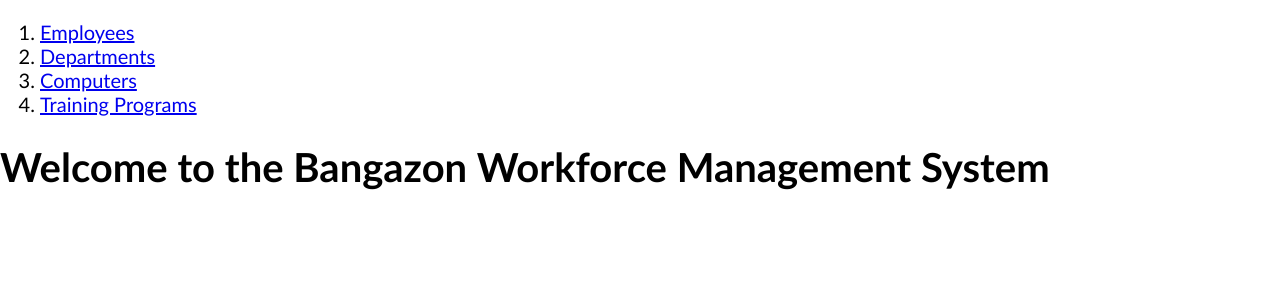
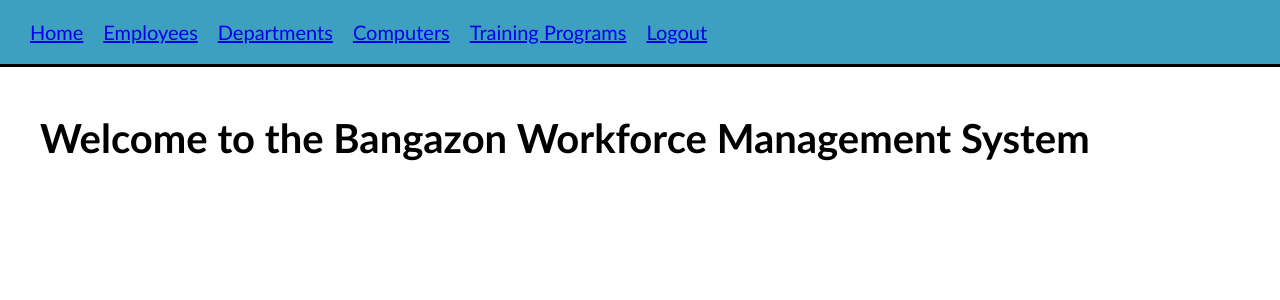
Before and after one commit to nss-day-cohort-38/bangazon-workforce-management-aquarii-star-system, a Django app: page / in a window 1280 px wide. Shown: the top 300 px of the page. Run offline with Django 3.2, Linux system fonts and the light colour scheme; parts of the project's set-up code (start-up, migrations or seed data) failed here and were passed over.

Commit message:
finished navbar

```diff
--- a/hrapp/static/styles/base.css
+++ b/hrapp/static/styles/base.css
@@ -8,3 +8,16 @@ body {
 .main-content {
   padding: 1em 2em;
 }
+
+.navList {
+  list-style-type: none;
+  display: flex;
+  border-bottom: 3px solid black;
+  padding: 1em;
+  margin: 0;
+  background-color: rgb(62, 160, 192);
+}
+
+.navList__route {
+  margin: 0 0.5em;
+}
--- a/hrapp/templates/shared/base.html
+++ b/hrapp/templates/shared/base.html
@@ -16,15 +16,19 @@
 
     <nav id="site-nav">
         <ol class="navList">
+            <li class="navList__route"><a href="{% url 'hrapp:home' %}">Home</a></li>
             <li class="navList__route"><a href="{% url 'hrapp:employees' %}">Employees</a></li>
             <li class="navList__route"><a href="{% url 'hrapp:departments' %}">Departments</a></li>
             <li class="navList__route"><a href="{% url 'hrapp:computers' %}">Computers</a></li>
             <li class="navList__route"><a href="{% url 'hrapp:training_programs' %}">Training Programs</a></li>
+            <li class="navList__route"><a href="{% url 'hrapp:logout' %}">Logout</a></li>
         </ol>
     </nav>
 
-    {% block content %}
-    {% endblock %}
+    <main class="main-content">
+        {% block content %}
+        {% endblock %}
+    </main>
 
     {% block scripts %}
     {% endblock scripts %}
--- a/hrapp/views/departments/details.py
+++ b/hrapp/views/departments/details.py
@@ -1,7 +1,7 @@
 import sqlite3
 from django.urls import reverse
 from django.shortcuts import render, redirect
-from django.contrib.auth.decorators import login_required
+# from django.contrib.auth.decorators import login_required
 from hrapp.models import Department, Employee
 from ..connection import Connection
 
@@ -24,7 +24,7 @@ def get_department(department_id):
 
         return department
 
-@login_required
+# @login_required
 def department_details(request, department_id):
     if request.method == 'GET':
         department = get_department(department_id)
--- a/hrapp/views/departments/form.py
+++ b/hrapp/views/departments/form.py
@@ -3,9 +3,9 @@ from django.shortcuts import render
 from django.contrib.auth.decorators import login_required
 from hrapp.models import Department
 from ..connection import Connection
-from django.contrib.auth.decorators import login_required
+# from django.contrib.auth.decorators import login_required
 
-@login_required
+# @login_required
 def department_form(request):
     if request.method == 'GET':
         template = 'departments/form.html'
--- a/hrapp/views/departments/list.py
+++ b/hrapp/views/departments/list.py
@@ -2,9 +2,9 @@ import sqlite3
 from django.shortcuts import render, redirect, reverse
 from hrapp.models import Department, Employee
 from ..connection import Connection
-from django.contrib.auth.decorators import login_required
+# from django.contrib.auth.decorators import login_required
 
-@login_required
+# @login_required
 def department_list(request):
     if request.method == 'GET':
         with sqlite3.connect(Connection.db_path) as conn:
```
